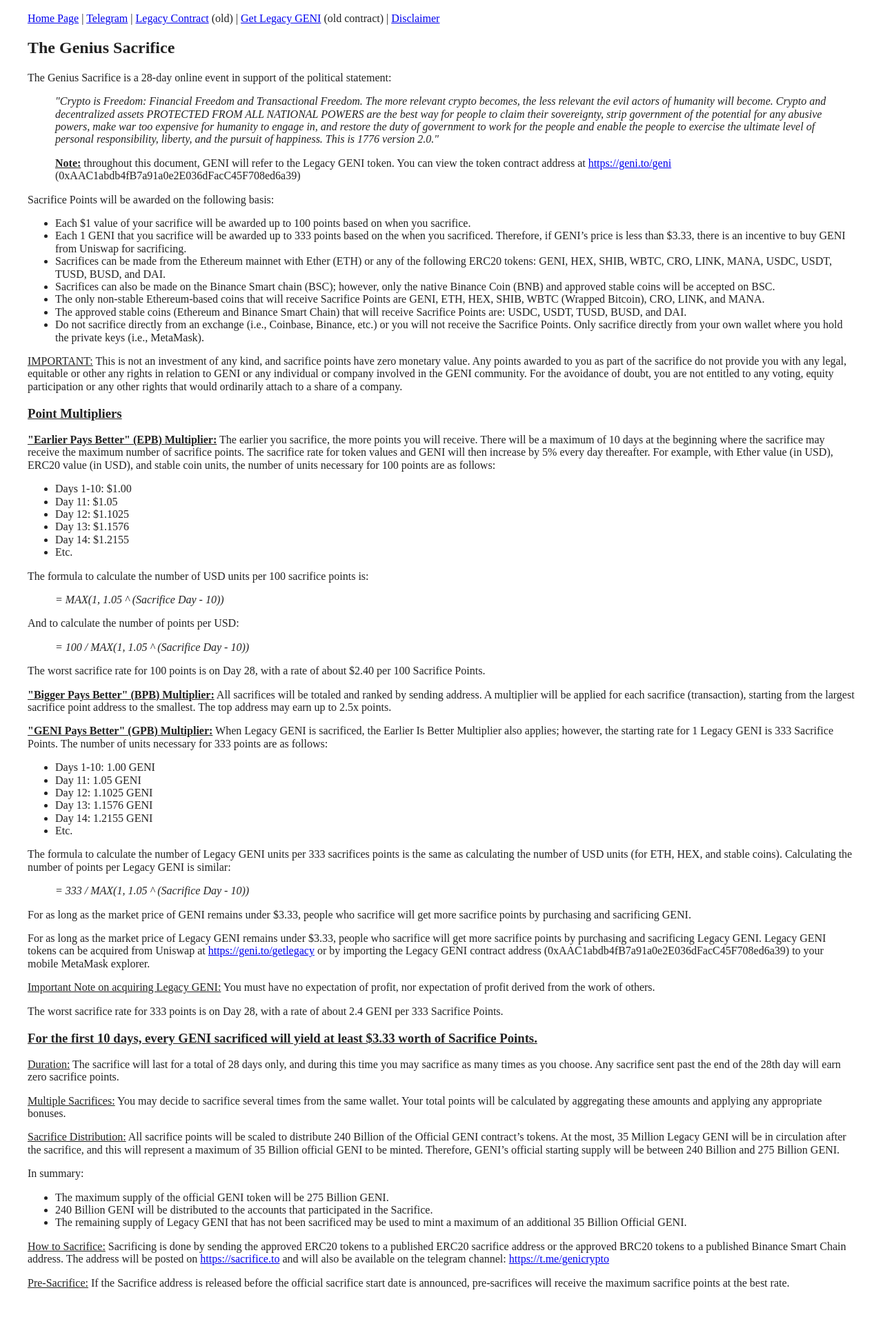
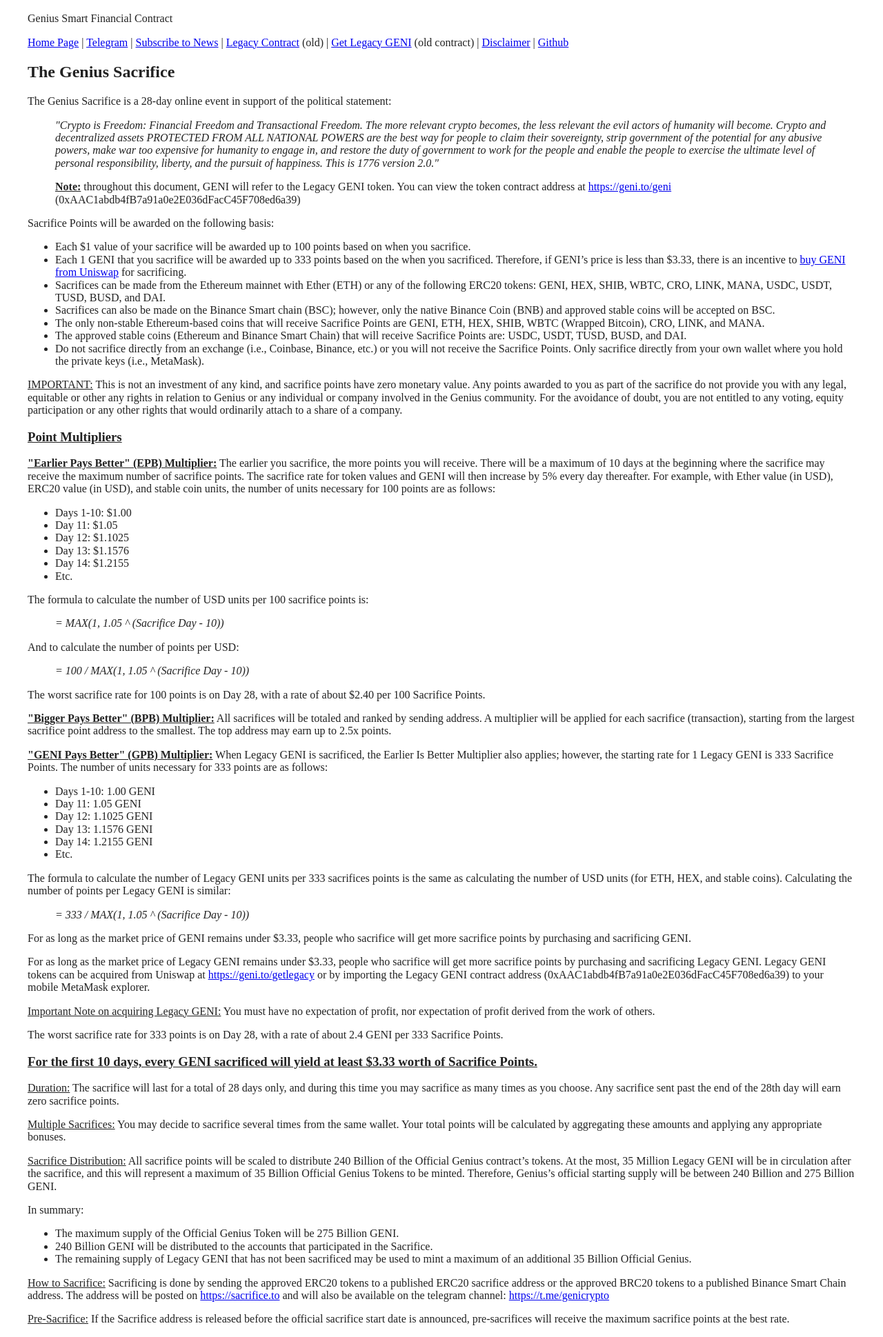
Before and after one commit to Josecluis/sacrifice.to, a website built with Parcel: page index.html in a window 1280 px wide. Shown: the part 211-2150 px from the top of the page at 69% size. Before the commit the page ends 2097 px from the top, so only its background shows below. Built offline with nearby package versions, Linux system fonts and the light colour scheme.

Commit message:
branding and finalized Sacrifice information

```diff
--- a/index.html
+++ b/index.html
@@ -3,7 +3,7 @@
 
 <head>
   <meta charset="utf-8">
-  <title>Sacrifice</title>
+  <title>Genius Sacrifice</title>
   <meta name="description" content="">
   <meta name="viewport" content="width=device-width, initial-scale=1">
 
@@ -35,13 +35,16 @@
 
     <hr>
     <h1>Genius (GENI)</h1>
+    <p>Genius Smart Financial Contract</p>
 
     <p>
         <a href="https://geni.app" target="_blank">Home Page</a> |
         <a href="https://t.me/genicrypto" target="_blank">Telegram</a> |
+        <a href="https://t.me/GeniusWire" target="_blank">Subscribe to News</a> |
         <a href="https://geni.to/geni" target=_blank">Legacy Contract</a> (old) |
-        <a href="https://geni.to/getlegacy" target=_blank">Get Legacy GENI</a> (old contract) |
-        <a href="disclaimer.txt" target="_blank">Disclaimer</a>
+        <a href="https://geni.us/getlegacy" target=_blank">Get Legacy GENI</a> (old contract) |
+        <a href="disclaimer.txt" target="_blank">Disclaimer</a> |
+        <a href="https://github.com/GeniusGENI/sacrifice.to" target="_blank">Github</a>
     </p>
 
     <h2>The Genius Sacrifice</h2>
@@ -56,7 +59,7 @@
     <p>Sacrifice Points will be awarded on the following basis:</p>
     <ul>
         <li>Each $1 value of your sacrifice will be awarded up to 100 points based on when you sacrifice.</li>
-        <li>Each 1 GENI that you sacrifice will be awarded up to 333 points based on the when you sacrificed.  Therefore, if GENI’s price is less than $3.33, there is an incentive to buy GENI from Uniswap for sacrificing.</li>
+        <li>Each 1 GENI that you sacrifice will be awarded up to 333 points based on the when you sacrificed.  Therefore, if GENI’s price is less than $3.33, there is an incentive to <a href="https://geni.us/getlegacy" target="_blank">buy GENI from Uniswap</a> for sacrificing.</li>
         <li>Sacrifices can be made from the Ethereum mainnet with Ether (ETH) or any of the following ERC20 tokens: GENI, HEX, SHIB, WBTC, CRO, LINK, MANA, USDC, USDT, TUSD, BUSD, and DAI.</li>
         <li>Sacrifices can also be made on the Binance Smart chain (BSC); however, only the native Binance Coin (BNB) and approved stable coins will be accepted on BSC.</li>
         <li>The only non-stable Ethereum-based coins that will receive Sacrifice Points are GENI, ETH, HEX, SHIB, WBTC (Wrapped Bitcoin), CRO, LINK, and MANA.</li>
@@ -64,7 +67,7 @@
         <li>Do not sacrifice directly from an exchange (i.e., Coinbase, Binance, etc.) or you will not receive the Sacrifice Points.  Only sacrifice directly from your own wallet where you hold the private keys (i.e., MetaMask).</li>
     </ul>
 
-    <p><u>IMPORTANT:</u> This is not an investment of any kind, and sacrifice points have zero monetary value.  Any points awarded to you as part of the sacrifice do not provide you with any legal, equitable or other any rights in relation to GENI or any individual or company involved in the GENI community.  For the avoidance of doubt, you are not entitled to any voting, equity participation or any other rights that would ordinarily attach to a share of a company.</p>
+    <p><u>IMPORTANT:</u> This is not an investment of any kind, and sacrifice points have zero monetary value.  Any points awarded to you as part of the sacrifice do not provide you with any legal, equitable or other any rights in relation to Genius or any individual or company involved in the Genius community.  For the avoidance of doubt, you are not entitled to any voting, equity participation or any other rights that would ordinarily attach to a share of a company.</p>
 
     <h3><u>Point Multipliers</u></h3>
 
@@ -124,34 +127,18 @@
 
     <p><u>Multiple Sacrifices:</u> You may decide to sacrifice several times from the same wallet.  Your total points will be calculated by aggregating these amounts and applying any appropriate bonuses.</p>
 
-    <p><u>Sacrifice Distribution:</u> All sacrifice points will be scaled to distribute 240 Billion of the Official GENI contract’s tokens.  At the most, 35 Million Legacy GENI will be in circulation after the sacrifice, and this will represent a maximum of 35 Billion official GENI to be minted.  Therefore, GENI’s official starting supply will be between 240 Billion and 275 Billion GENI.</p>
+    <p><u>Sacrifice Distribution:</u> All sacrifice points will be scaled to distribute 240 Billion of the Official Genius contract’s tokens.  At the most, 35 Million Legacy GENI will be in circulation after the sacrifice, and this will represent a maximum of 35 Billion Official Genius Tokens to be minted.  Therefore, Genius’s official starting supply will be between 240 Billion and 275 Billion GENI.</p>
 
     <p>In summary:</p>
     <ul>
-        <li>The maximum supply of the official GENI token will be 275 Billion GENI.</li>
+        <li>The maximum supply of the Official Genius Token will be 275 Billion GENI.</li>
         <li>240 Billion GENI will be distributed to the accounts that participated in the Sacrifice.</li>
-        <li>The remaining supply of Legacy GENI that has not been sacrificed may be used to mint a maximum of an additional 35 Billion Official GENI.</li>
+        <li>The remaining supply of Legacy GENI that has not been sacrificed may be used to mint a maximum of an additional 35 Billion Official Genius.</li>
     </ul>
 
     <p><u>How to Sacrifice:</u> Sacrificing is done by sending the approved ERC20 tokens to a published ERC20 sacrifice address or the approved BRC20 tokens to a published Binance Smart Chain address.  The address will be posted on <a href="#">https://sacrifice.to</a> and will also be available on the telegram channel: <a href="https://t.me/genicrypto" target="_blank">https://t.me/genicrypto</a></p>
 
     <p><u>Pre-Sacrifice:</u> If the Sacrifice address is released before the official sacrifice start date is announced, pre-sacrifices will receive the maximum sacrifice points at the best rate.</p>
-
-
-
-
-
-
-
-
-
-
-
-
-
-
-
-
 
   </blockquote>
 
```
